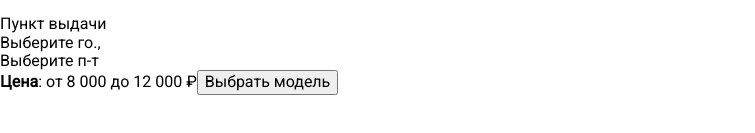
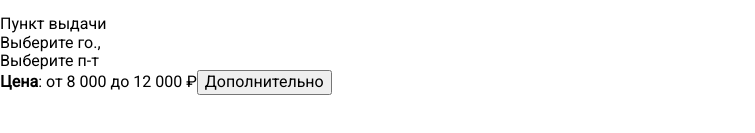
Before and after one commit to Spir4ik/need_for_drive, a React app: page /#/modelspage in a window 1280 px wide. Shown: the part 509-642 px from the top of the page, without its empty margins (0-755 px from the left). Built offline with nearby package versions, Linux system fonts and the light colour scheme; no server answers.

Commit message:
Исправление таблицы по выводу машин

```diff
--- a/src/components/CarsList.jsx
+++ b/src/components/CarsList.jsx
@@ -10,6 +10,7 @@ export default function () {
     const [currentCategory, setCurrentCategory] = useState('');
     const [arrayCars, setArrayCars] = useState([]);
     useEffect(() => {
+        setArrayCars([]);
         async function fetchAllCars() {
             try {
                 await axios(requestCity('car')).then(res => setArrayCars(res.data.data))
@@ -32,7 +33,7 @@ export default function () {
 
     const handleChange = (category) => {
         return setCurrentCategory(category)
-    }
+    };
 
     return(
         <>
--- a/src/components/InfoAboutOrder.jsx
+++ b/src/components/InfoAboutOrder.jsx
@@ -2,9 +2,30 @@ import React from 'react'
 import {useSelector} from "react-redux";
 import '../styles/styleInfoAboutOrder.scss'
 import {Link} from "react-router-dom";
+import {useRouteMatch} from "react-router-dom";
 
 export default function () {
     const orders = useSelector(state => state.order);
+    const {path} = useRouteMatch();
+
+    const renderBtn = () => {
+        switch (path) {
+            case "/carreservation":
+                return(
+                    <Link to="/modelspage">
+                        <button>Выбрать модель</button>
+                    </Link>
+                );
+            case "/modelspage":
+                return(
+                    <Link to="/additional">
+                        <button>Дополнительно</button>
+                    </Link>
+                );
+            default:
+                return null;
+        }
+    }
 
     const renderInfoBody = (bodyText, bodyCity, bodyFooter) => {
         return(
@@ -42,9 +63,7 @@ export default function () {
                 </div>
                 <div className="info-about-order__header__footer">
                     <span><strong>Цена</strong>: от 8 000 до 12 000 ₽</span>
-                    <Link to="/modelspage">
-                        <button>Выбрать модель</button>
-                    </Link>
+                    {renderBtn()}
                 </div>
             </div>
         </div>
```
